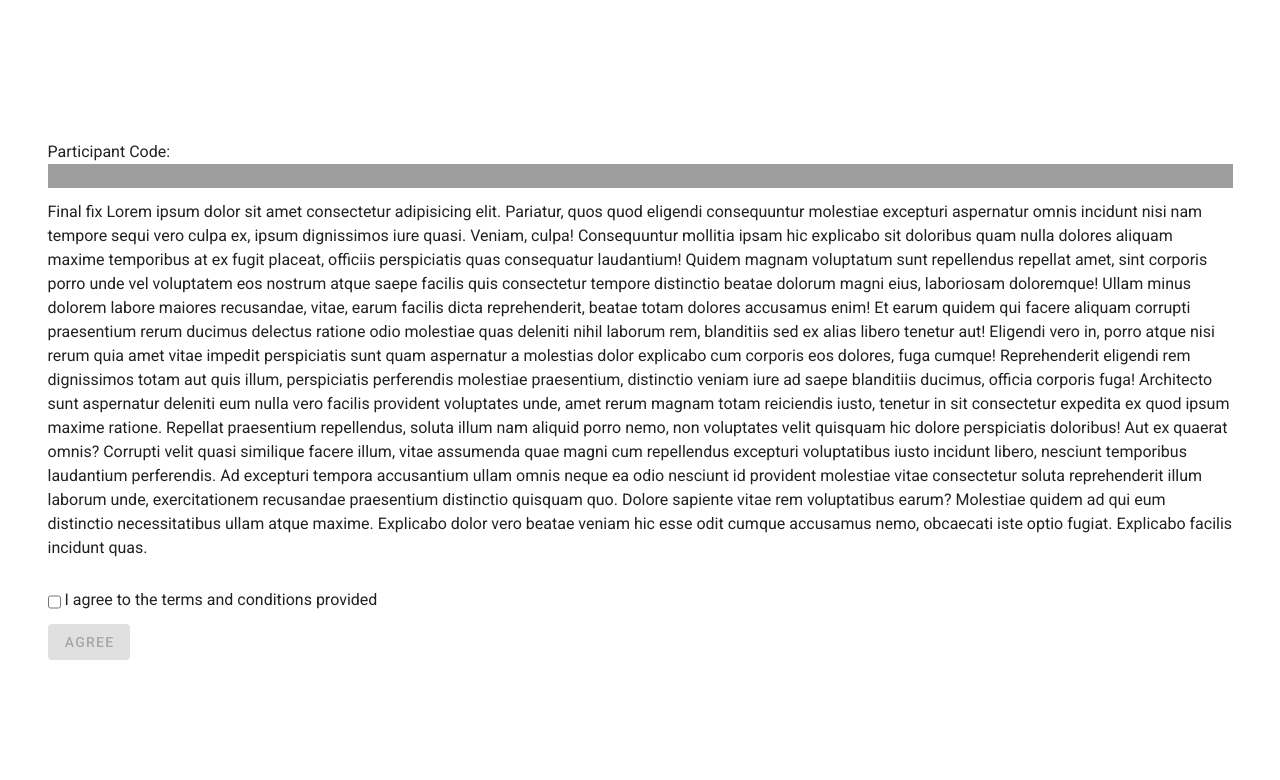
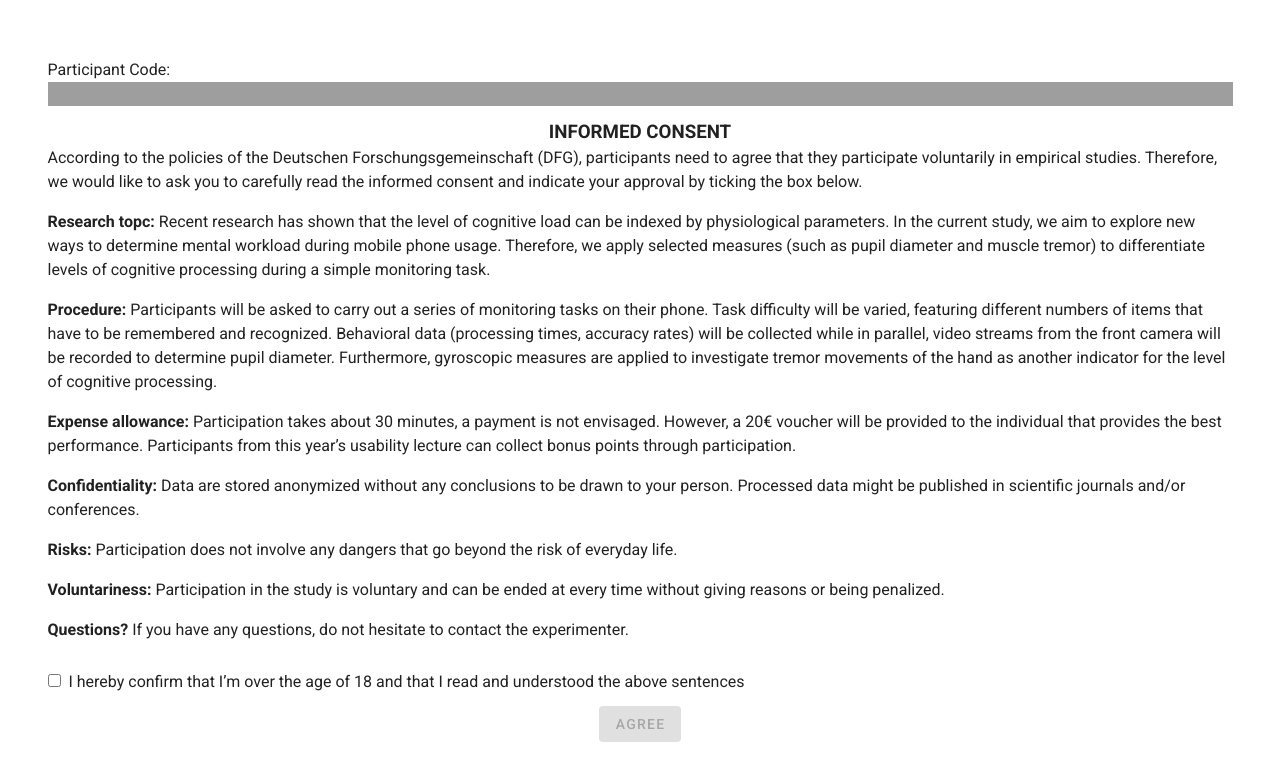
Before and after one commit to jawadahmedtaj/pwa-accel-thesis, a Vue app: page /#/ in a window 1280 px wide. Shown: the top 780 px of the page. Built offline with nearby package versions, Linux system fonts and the light colour scheme; what vue-toast-notification would draw is missing.

Commit message:
Added informed consent

```diff
--- a/src/views/Agreement.vue
+++ b/src/views/Agreement.vue
@@ -11,51 +11,74 @@
       </v-row>
       <v-row>
         <v-col class="px-0">
+          <h3 class="text-center">INFORMED CONSENT</h3>
           <p>
-            Final fix Lorem ipsum dolor sit amet consectetur adipisicing elit.
-            Pariatur, quos quod eligendi consequuntur molestiae excepturi
-            aspernatur omnis incidunt nisi nam tempore sequi vero culpa ex,
-            ipsum dignissimos iure quasi. Veniam, culpa! Consequuntur mollitia
-            ipsam hic explicabo sit doloribus quam nulla dolores aliquam maxime
-            temporibus at ex fugit placeat, officiis perspiciatis quas
-            consequatur laudantium! Quidem magnam voluptatum sunt repellendus
-            repellat amet, sint corporis porro unde vel voluptatem eos nostrum
-            atque saepe facilis quis consectetur tempore distinctio beatae
-            dolorum magni eius, laboriosam doloremque! Ullam minus dolorem
-            labore maiores recusandae, vitae, earum facilis dicta reprehenderit,
-            beatae totam dolores accusamus enim! Et earum quidem qui facere
-            aliquam corrupti praesentium rerum ducimus delectus ratione odio
-            molestiae quas deleniti nihil laborum rem, blanditiis sed ex alias
-            libero tenetur aut! Eligendi vero in, porro atque nisi rerum quia
-            amet vitae impedit perspiciatis sunt quam aspernatur a molestias
-            dolor explicabo cum corporis eos dolores, fuga cumque! Reprehenderit
-            eligendi rem dignissimos totam aut quis illum, perspiciatis
-            perferendis molestiae praesentium, distinctio veniam iure ad saepe
-            blanditiis ducimus, officia corporis fuga! Architecto sunt
-            aspernatur deleniti eum nulla vero facilis provident voluptates
-            unde, amet rerum magnam totam reiciendis iusto, tenetur in sit
-            consectetur expedita ex quod ipsum maxime ratione. Repellat
-            praesentium repellendus, soluta illum nam aliquid porro nemo, non
-            voluptates velit quisquam hic dolore perspiciatis doloribus! Aut ex
-            quaerat omnis? Corrupti velit quasi similique facere illum, vitae
-            assumenda quae magni cum repellendus excepturi voluptatibus iusto
-            incidunt libero, nesciunt temporibus laudantium perferendis. Ad
-            excepturi tempora accusantium ullam omnis neque ea odio nesciunt id
-            provident molestiae vitae consectetur soluta reprehenderit illum
-            laborum unde, exercitationem recusandae praesentium distinctio
-            quisquam quo. Dolore sapiente vitae rem voluptatibus earum?
-            Molestiae quidem ad qui eum distinctio necessitatibus ullam atque
-            maxime. Explicabo dolor vero beatae veniam hic esse odit cumque
-            accusamus nemo, obcaecati iste optio fugiat. Explicabo facilis
-            incidunt quas.
+            According to the policies of the Deutschen Forschungsgemeinschaft
+            (DFG), participants need to agree that they participate voluntarily
+            in empirical studies. Therefore, we would like to ask you to
+            carefully read the informed consent and indicate your approval by
+            ticking the box below.
+          </p>
+          <p>
+            <span class="font-weight-bold">Research topc: </span>Recent research
+            has shown that the level of cognitive load can be indexed by
+            physiological parameters. In the current study, we aim to explore
+            new ways to determine mental workload during mobile phone usage.
+            Therefore, we apply selected measures (such as pupil diameter and
+            muscle tremor) to differentiate levels of cognitive processing
+            during a simple monitoring task.
+          </p>
+          <p>
+            <span class="font-weight-bold">Procedure: </span>Participants will
+            be asked to carry out a series of monitoring tasks on their phone.
+            Task difficulty will be varied, featuring different numbers of items
+            that have to be remembered and recognized. Behavioral data
+            (processing times, accuracy rates) will be collected while in
+            parallel, video streams from the front camera will be recorded to
+            determine pupil diameter. Furthermore, gyroscopic measures are
+            applied to investigate tremor movements of the hand as another
+            indicator for the level of cognitive processing.
+          </p>
+          <p>
+            <span class="font-weight-bold">Expense allowance: </span>
+            Participation takes about 30 minutes, a payment is not envisaged.
+            However, a 20€ voucher will be provided to the individual that
+            provides the best performance. Participants from this year’s
+            usability lecture can collect bonus points through participation.
+          </p>
+          <p>
+            <span class="font-weight-bold">Confidentiality: </span>
+            Data are stored anonymized without any conclusions to be drawn to
+            your person. Processed data might be published in scientific
+            journals and/or conferences.
+          </p>
+          <p>
+            <span class="font-weight-bold">Risks: </span>
+            Participation does not involve any dangers that go beyond the risk
+            of everyday life.
+          </p>
+          <p>
+            <span class="font-weight-bold">Voluntariness: </span>
+            Participation in the study is voluntary and can be ended at every
+            time without giving reasons or being penalized.
+          </p>
+          <p>
+            <span class="font-weight-bold">Questions? </span>
+            If you have any questions, do not hesitate to contact the
+            experimenter.
           </p>
         </v-col>
       </v-row>
       <v-row class="mb-2">
-        <input type="checkbox" class="mt-1" v-model="checkBoxBool" />
-        <label class="ml-1">I agree to the terms and conditions provided</label>
+        <span>
+          <input type="checkbox" class="mt-1" v-model="checkBoxBool" />
+          <label class="ml-1">
+            I hereby confirm that I’m over the age of 18 and that I read and
+            understood the above sentences
+          </label>
+        </span>
       </v-row>
-      <v-row>
+      <v-row justify="center" align="center">
         <v-btn
           color="success"
           @click="clickHandler"
```
